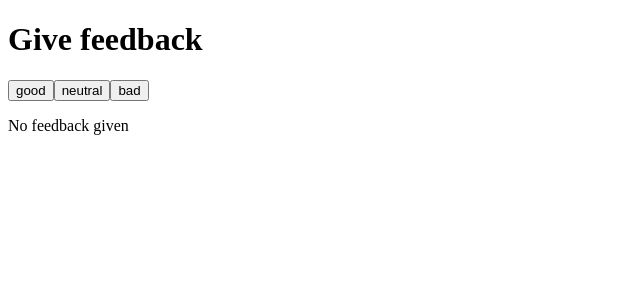
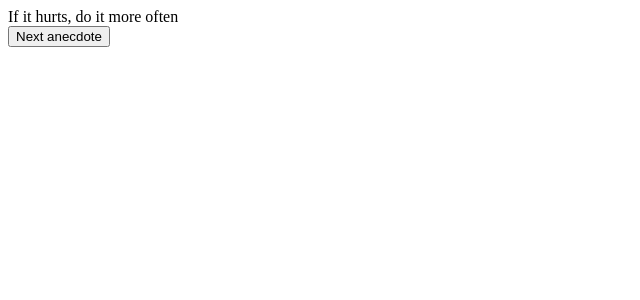
Before and after one commit to jeanm65/Part1-fullStackOpen, a React (Create React App) app: page / in a window 1280 px wide. Shown: the top 300 px of the page, without its empty margins (0-640 px from the left). Built offline with nearby package versions, Linux system fonts and the light colour scheme.

Commit message:
This is the exercise 1.12 - anecdotes step1

```diff
--- a/src/App.jsx
+++ b/src/App.jsx
@@ -1,40 +1,23 @@
-import { useState } from "react";
-import Button from "./components/Button";
-import Statistics from "./components/Statistics";
+import {useState} from 'react';
 
 const App = () => {
-  // save clicks of each button to its own state
-  const [good, setGood] = useState(0);
-  const [neutral, setNeutral] = useState(0);
-  const [bad, setBad] = useState(0);
+  const anecdotes = [
+    'If it hurts, do it more often',
+    'Adding manpower to a late software project makes it later!',
+    'The first 90 percent of the code accounts for the first 10 percent of the development time',
+    'Any fool can write code that a computer can understand. Good programmers write code that ',
+    'Premature optimization is the root of all evil.',
+    'Debugging is twice as hard as writing the code in the first place. Therefore, if you write',
+    'Programming without an extremely heavy use of console.log is same as if a doctor would ref'
+    ]
+      const [selected, setSelected] = useState(0);
 
-  //let's create a new Component called Button to handle the buttons events
-  const handleGoodFeedb = () => setGood(good + 1);
-  const handleNeutralFeedb = () => setNeutral(neutral + 1);
-  const handleBadFeedb = () => setBad(bad + 1);
-  const totalClicks = good + neutral + bad;
-  const averageOfClicksNumber = totalClicks / 3;
-  const positiveFeedb = (good * 100) / totalClicks;
+      return (
+        <div>
+          {anecdotes[selected]} <br />
+          <button onClick={()=>setSelected(Math.floor(Math.random() * 7))}>Next anecdote</button>
+        </div>
+      )
+}
 
-  return (
-    <div>
-      <h1>Give feedback</h1>
-      <Button
-        handleGood={handleGoodFeedb}
-        handleNeutral={handleNeutralFeedb}
-        handleBad={handleBadFeedb}
-      />
-      <Statistics
-        text="Statistics"
-        good={good}
-        neutral={neutral}
-        bad={bad}
-        total={totalClicks}
-        average={averageOfClicksNumber}
-        positiveFeed={positiveFeedb}
-      />
-    </div>
-  );
-};
-
-export default App;
+export default App
```
